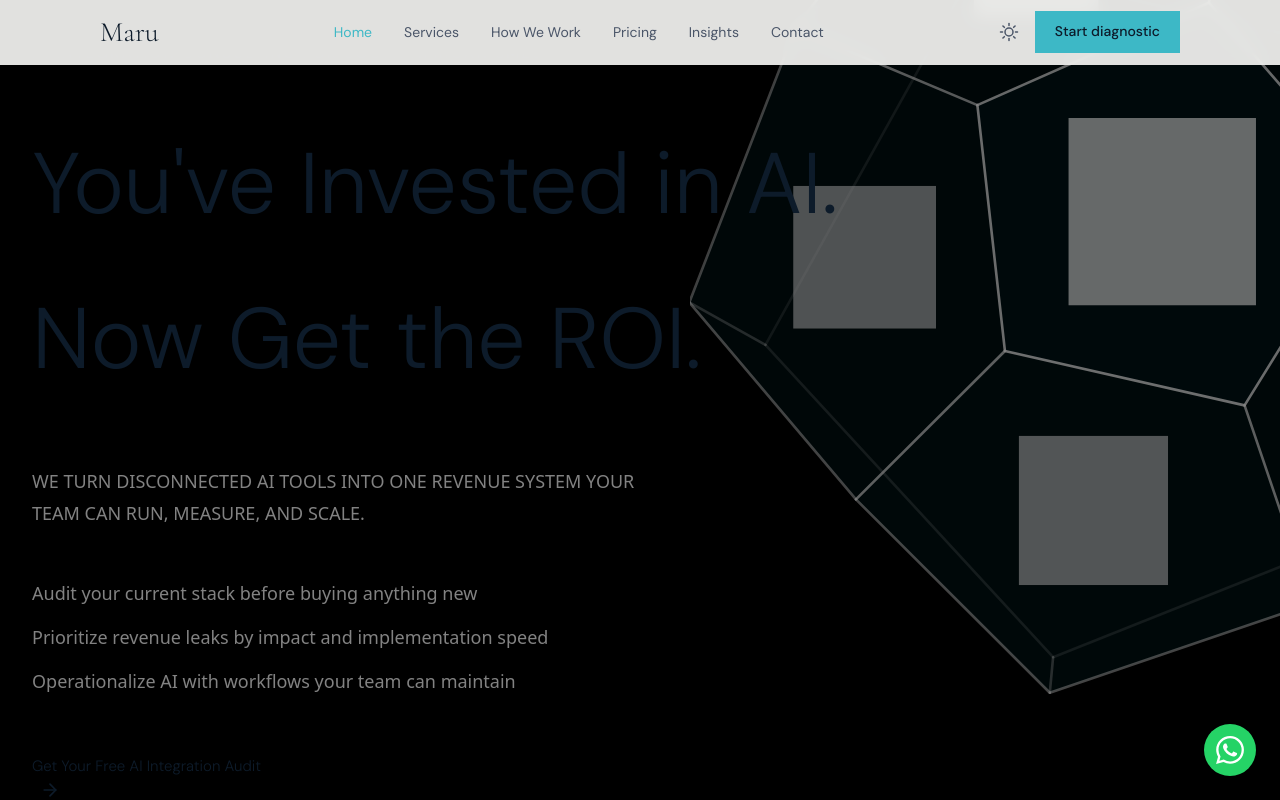
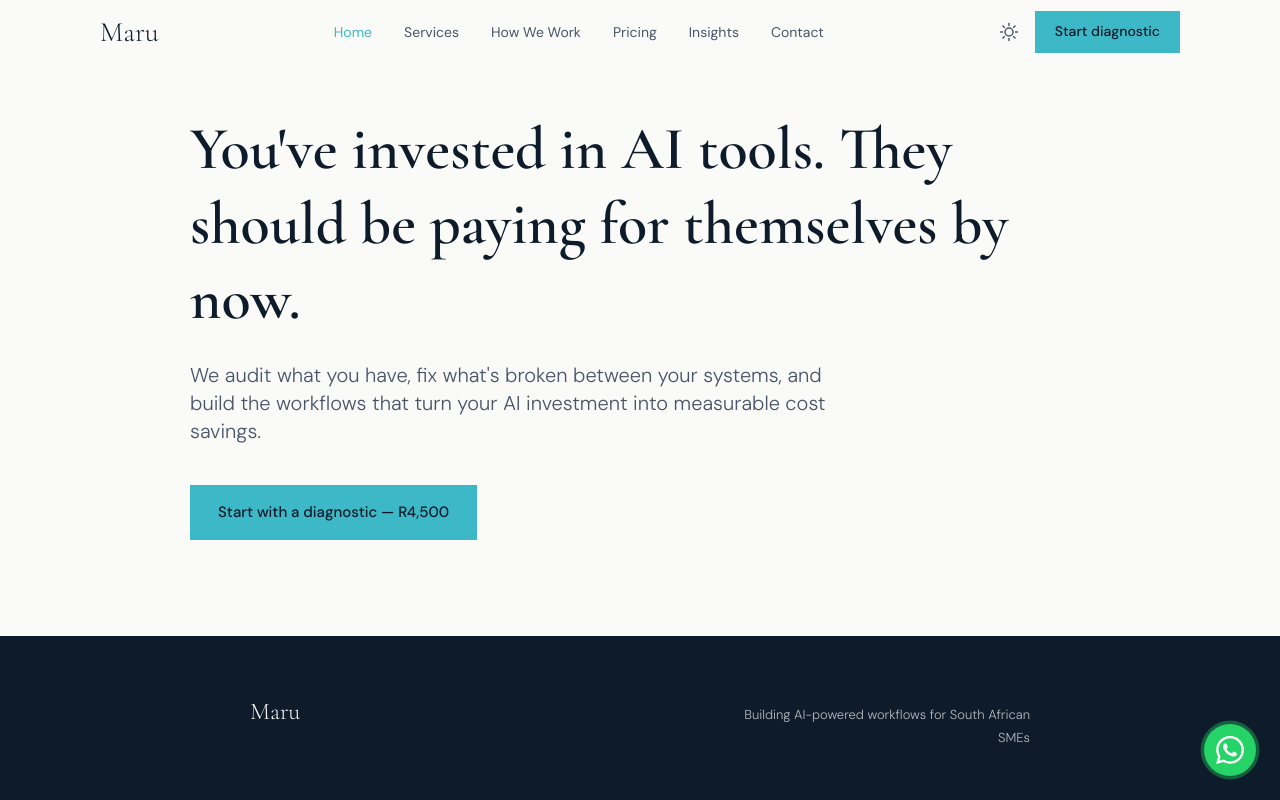
Before and after one commit to jimmy-motsei/maru-website, a Next.js app: page / in a window 1280 px wide. Shown: the top 800 px of the page. Built offline with nearby package versions, Linux system fonts and the light colour scheme.

Commit message:
feat(rebuild): replace old homepage with new design system shell

```diff
--- a/app/page.tsx
+++ b/app/page.tsx
@@ -1,15 +1,29 @@
 import { Metadata } from "next";
-import { HomePageClient } from "@/components/homepage/HomePageClient";
+import Button from "@/components/ui/Button";
 
 export const metadata: Metadata = {
-  title: "Building AI-Powered Revenue Systems for Growing SMEs | MaruOnline",
-  description: "We use AI to reduce manual effort, prioritise real buying intent, and improve how revenue flows through your business. Strategic Revenue Infrastructure for South African SMEs.",
-  openGraph: {
-    title: "Building AI-Powered Revenue Systems for Growing SMEs",
-    description: "AI-driven revenue infrastructure for South African SMEs. Move from activity to predictable revenue.",
-  },
+  title: "Maru Online | AI Implementation Consultancy",
+  description:
+    "We help businesses cut operating costs by building AI-powered workflows where it matters most.",
 };
 
 export default function Home() {
-  return <HomePageClient />;
+  return (
+    <section className="px-6 md:px-[60px] pt-28 pb-24">
+      <div className="max-w-[900px] mx-auto">
+        <h1 className="font-display text-4xl md:text-5xl lg:text-6xl font-semibold text-ink-primary leading-tight mb-6">
+          You&apos;ve invested in AI tools. They should be paying for themselves
+          by now.
+        </h1>
+        <p className="font-body text-lg md:text-xl text-ink-secondary max-w-[680px] mb-10">
+          We audit what you have, fix what&apos;s broken between your systems,
+          and build the workflows that turn your AI investment into measurable
+          cost savings.
+        </p>
+        <Button href="/contact" variant="primary">
+          Start with a diagnostic — R4,500
+        </Button>
+      </div>
+    </section>
+  );
 }
```
